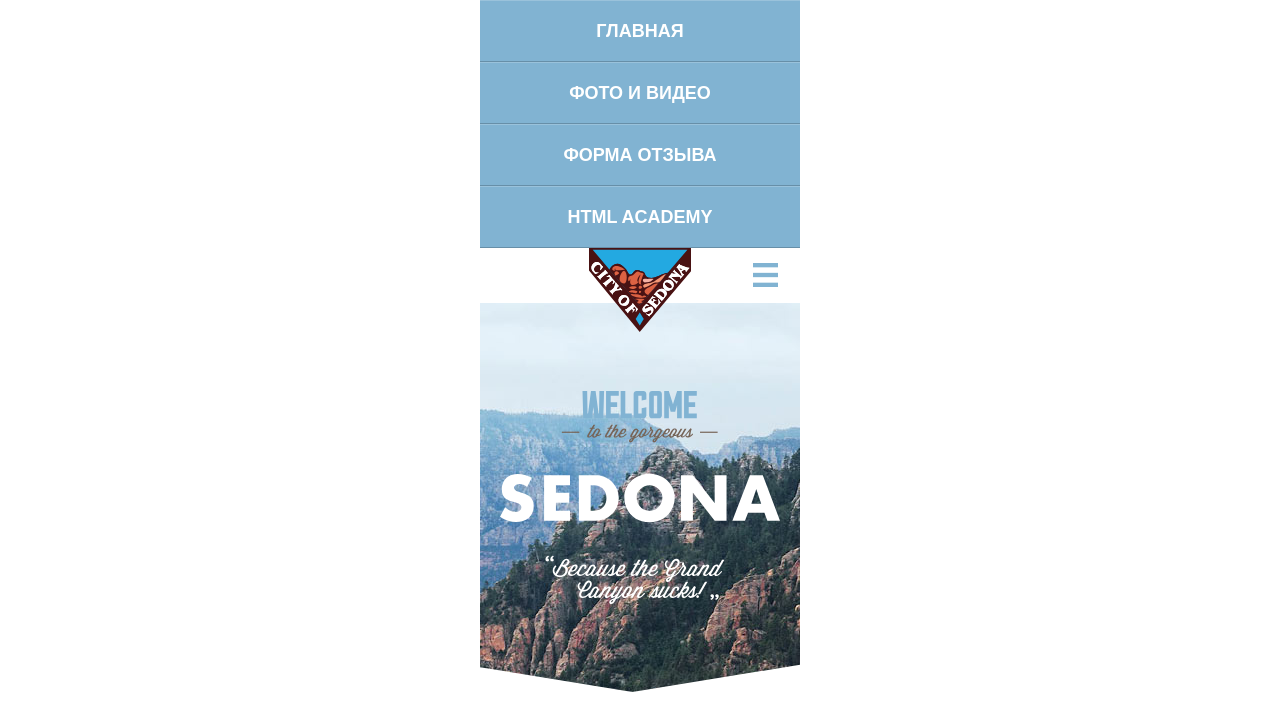
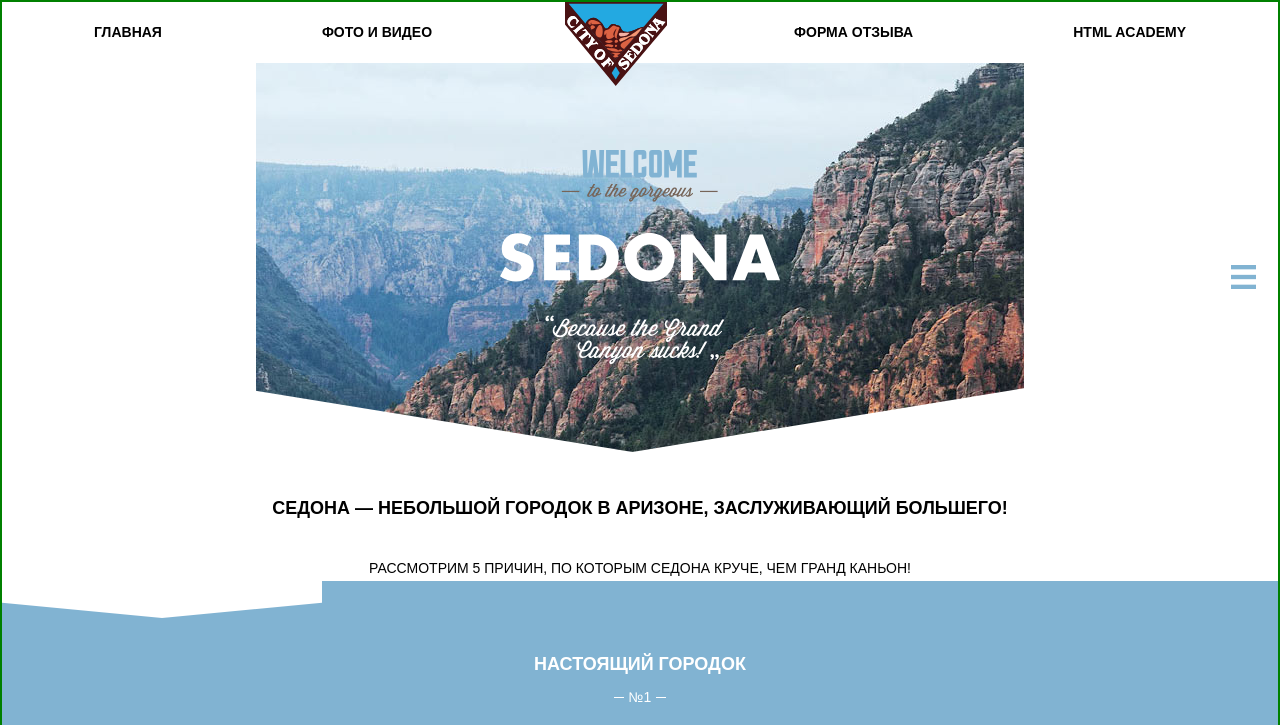
Before and after one commit to sunleks/903169-sedona-16, a website: page source/index.html in a window 1280 px wide. Shown: the top 725 px of the page. Drawn offline with nearby package versions, Linux system fonts and the light colour scheme; files that its build step writes are made by us from their sources.

Commit message:
Адапив main-nav

```diff
--- a/source/index.html
+++ b/source/index.html
@@ -2,11 +2,13 @@
 <html lang="ru">
   <head>
     <meta charset="utf-8">
+    <meta name="viewport" content="width=device-width,initial-scale=1">
     <title>Седона</title>
     <link rel="stylesheet" href="css/normalize.css">
     <link rel="stylesheet" href="css/style.css">
   </head>
   <body>
+    <div class="site-container">
       <header class="page-header">
         <a class="page-header__logo" href="index.html">
           <img class="page-header__logo-image" src="img/logo-sedona-mobile.svg" width="102" height="83" alt="Логотип">
@@ -122,5 +124,6 @@
           </a>
         </div>
       </footer>
+    </div>
   </body>
 </html>
--- a/source/less/blocks/header.less
+++ b/source/less/blocks/header.less
@@ -5,7 +5,19 @@
 
 .page-header__logo {
   display: flex;
-  width: 100%;
   order: 1;
   justify-content: center;
 }
+
+@media(min-width: 768px) {
+  .page-header {
+    position: relative;
+    display: flex;
+  }
+  .page-header__logo {
+    display: block;
+    position: absolute;
+    left: calc(50% - 75px);
+    z-index: 1000;
+  }
+}
--- a/source/less/blocks/main-nav.less
+++ b/source/less/blocks/main-nav.less
@@ -10,3 +10,9 @@
   list-style: none;
   .clearfix();
 }
+
+@media(min-width: 768px) {
+  .main-nav {
+    font-size: 14px;
+  }
+}
--- a/source/less/blocks/page-main.less
+++ b/source/less/blocks/page-main.less
@@ -1,3 +1,9 @@
 .page-main__greeting {
   margin: -30px 0 43px;
 }
+
+@media(min-width: 768px) {
+  .page-main__greeting {
+    margin: 0 0 43px;
+  }
+}
--- a/source/less/blocks/site-list.less
+++ b/source/less/blocks/site-list.less
@@ -18,3 +18,30 @@
   right: 20px;
   top: 260px;
 }
+
+@media(min-width: 768px) {
+  .site-list {
+    display: flex;
+    padding: 0 12px 0 12px;
+  }
+
+  .site-list li:nth-child(3) {
+    margin-left: auto;
+  }
+
+  .site-list__item {
+    border: none;
+  }
+
+  .site-list__item a {
+    color: #000000;
+    background-color: @white;
+    padding: 10px 32px;
+  }
+}
+
+@media(min-width: 1200px) {
+  .site-list__item a {
+    padding: 10px 80px;
+  }
+}
--- a/source/less/global.less
+++ b/source/less/global.less
@@ -1,6 +1,6 @@
 body {
-  max-width: 320px;
-  margin: 0 auto;
+  min-width: 320px;
+  margin: 0;
   padding: 0;
   font-family: @font-family;
   font-size: 14px;
@@ -31,3 +31,22 @@
   clip: rect(0 0 0 0);
   overflow: hidden;
 }
+
+.site-container {
+  min-width: 320px;
+  margin: 0 auto;
+}
+
+@media(min-width: 768px) {
+  .site-container {
+    min-width: 768px;
+    border: 2px solid red;
+  }
+}
+
+@media(min-width: 1200px) {
+  .site-container {
+    min-width: 1200px;
+    border: 2px solid green;
+  }
+}
```
Also changed, not shown: source/form.html (+3 -0 lines), source/photos.html (+3 -0 lines). Lines whose indentation alone changed are shown as unchanged.
